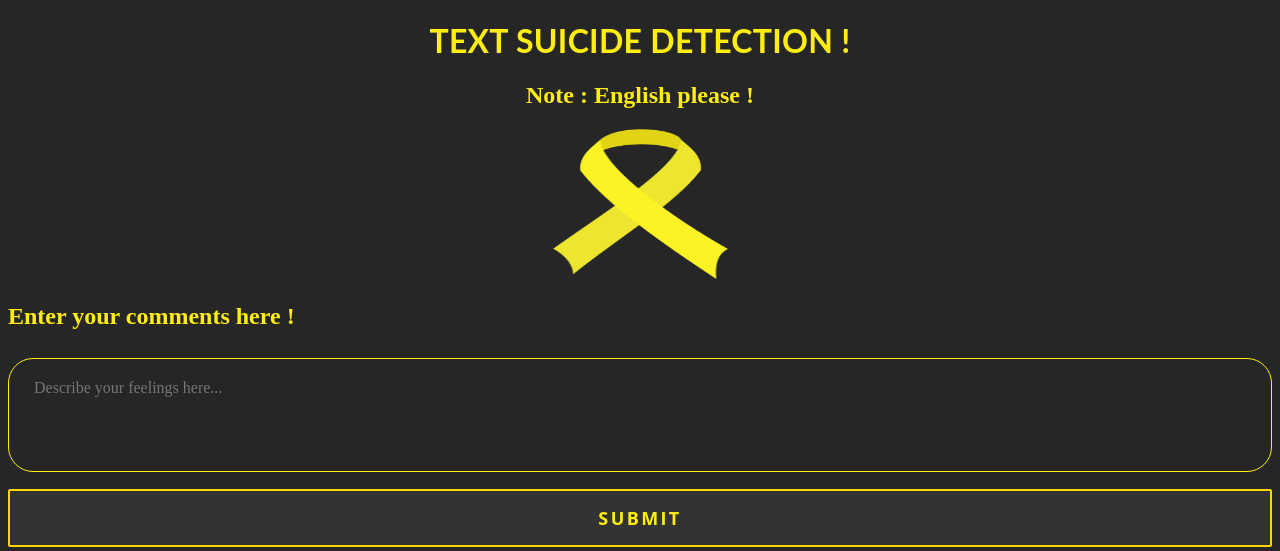
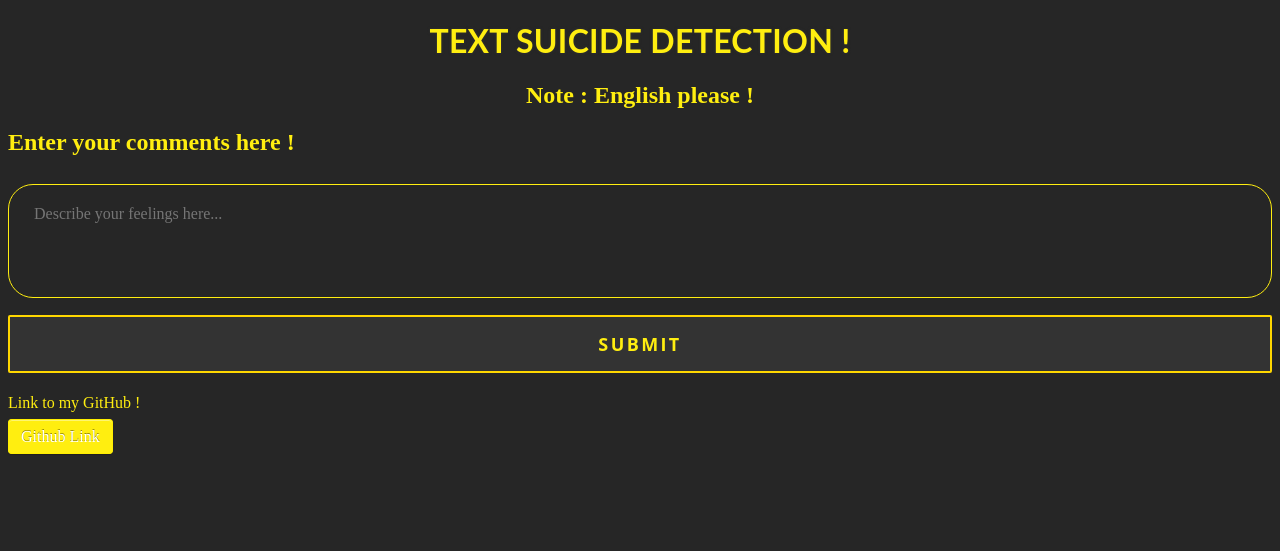
Before and after one commit to dimasliu123/text-suicide-detection-app, a Flask app: page / in a window 1280 px wide. Shown: the top 551 px of the page. Run offline with Flask 2, Linux system fonts and the light colour scheme; parts of the project's set-up code (start-up, migrations or seed data) failed here and were passed over.

Commit message:
Init app

```diff
--- a/templates/index.html
+++ b/templates/index.html
@@ -28,7 +28,6 @@
         <div class="title">
             <h1>TEXT SUICIDE DETECTION !</h1>
             <h2>Note : English please !</h2>
-            <img src="{{ url_for('static', filename='images/yellow-ribbon.png') }}" width=175 height= 150>
         </div>
         <div class="ml-container" >
             <h2>Enter your comments here !</h2>
```
